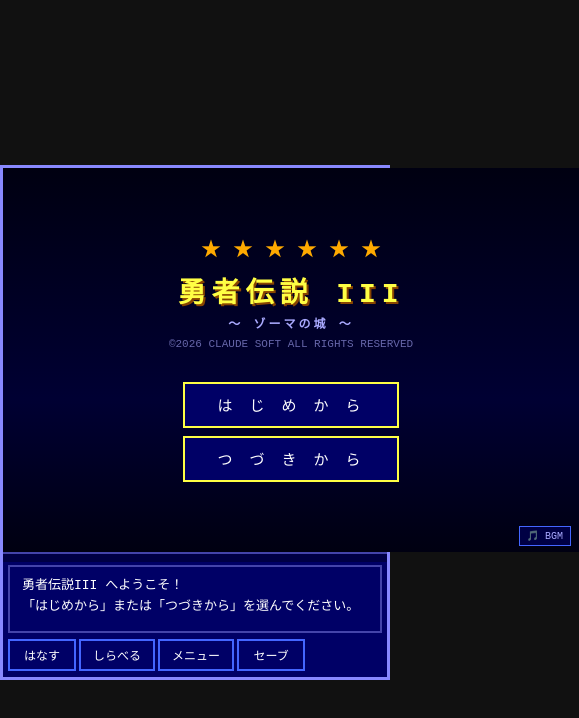
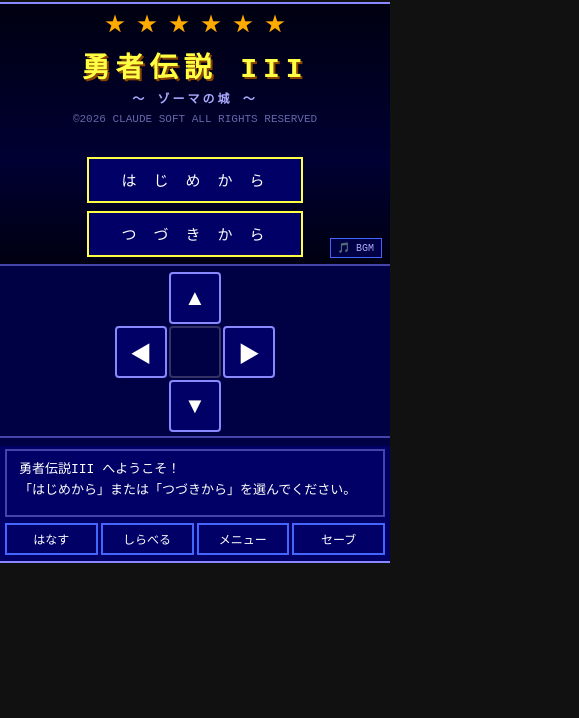
Before and after one commit to Nobu-cyan/git-windows, a plain HTML site: page 260402/draqquest3.html in a window 390 px wide. Shown: the whole page, 579 px wide, since content can reach past the window. Drawn offline with Linux system fonts and the light colour scheme.

Commit message:
レスポンシブル対応に修正

```diff
--- a/260402/draqquest3.html
+++ b/260402/draqquest3.html
@@ -7,10 +7,51 @@
 <style>
 *{margin:0;padding:0;box-sizing:border-box;}
 body{background:#111;color:#fff;font-family:'MS Gothic','Courier New',monospace;
-     display:flex;flex-direction:column;align-items:center;justify-content:center;min-height:100vh;}
+     display:flex;flex-direction:column;align-items:center;justify-content:flex-start;min-height:100vh;overflow-x:hidden;}
 #gc{width:576px;max-width:100vw;background:#000066;border:3px solid #8888ff;}
 #mapWrap{position:relative;width:576px;height:384px;overflow:hidden;}
 #mapCanvas{display:block;}
+
+/* ========== タッチ操作Dパッド ========== */
+#dpad{display:none;justify-content:center;align-items:center;
+      padding:6px 0 4px;background:#000044;border-top:2px solid #4444aa;user-select:none;}
+#dpadGrid{display:grid;grid-template-columns:repeat(3,46px);grid-template-rows:repeat(3,46px);gap:2px;}
+.dpadBtn{background:#000066;border:2px solid #8888ff;color:#fff;font-size:18px;
+         display:flex;align-items:center;justify-content:center;cursor:pointer;border-radius:4px;
+         touch-action:manipulation;-webkit-tap-highlight-color:transparent;}
+.dpadBtn:active{background:#2222aa;border-color:#ffff44;}
+.dpadC{background:#000044;border-color:#333366;cursor:default;}
+
+@media(max-width:600px){
+  body{justify-content:flex-start;padding-top:2px;}
+  #gc{width:100vw;border-left:none;border-right:none;border-width:2px 0;}
+  #mapWrap{width:100vw;height:calc(100vw * 384 / 576);}
+  #mapWrap canvas{width:100%;height:100%;}
+  #dpad{display:flex;}
+  #partyBar{gap:2px;padding:2px 3px;flex-wrap:wrap;}
+  .charCard{font-size:10px;padding:2px 4px;}
+  .charCard .cname{font-size:11px;}
+  #msgBox{font-size:11px;min-height:52px;padding:5px 8px;margin:2px 3px;}
+  #cmdArea{padding:2px 3px 4px;gap:2px;}
+  .btn{font-size:11px;padding:7px 6px;min-width:0;flex:1;}
+  #titleOv h1{font-size:20px;letter-spacing:3px;}
+  #titleOv h2{font-size:10px;letter-spacing:2px;}
+  .startBtn{font-size:13px;padding:9px 22px;letter-spacing:2px;}
+  .enemyEmoji{font-size:48px;}
+  #battleBg{height:150px;padding:8px 10px;}
+  #battleMsg{font-size:11px;min-height:36px;padding:4px 8px;}
+  #battleCmds{padding:2px 3px;}
+  #battleCmds .btn,#spellPanel .btn,#targetPanel .btn{flex:1;padding:7px 4px;font-size:11px;}
+  .ovTitle{font-size:15px;padding:3px 12px;}
+  .shopRow{font-size:11px;padding:4px 8px;}
+  #shopList{max-height:140px;max-width:100%;}
+  .classCard{padding:5px 8px;max-width:100%;}
+  #storyBody{font-size:11px;}
+  #storyTitle{font-size:17px;}
+  #menuBody{font-size:11px;}
+  #dpadGrid{grid-template-columns:repeat(3,52px);grid-template-rows:repeat(3,52px);}
+  .dpadBtn{font-size:22px;}
+}
 #partyBar{display:flex;background:#000044;border-top:2px solid #4444aa;padding:4px 6px;gap:6px;}
 .charCard{flex:1;background:#000066;border:1px solid #4466aa;padding:4px 6px;font-size:11px;min-width:0;}
 .charCard .cname{color:#ffff88;font-size:12px;font-weight:bold;}
@@ -202,6 +243,21 @@ body{background:#111;color:#fff;font-family:'MS Gothic','Courier New',monospace;
     </div>
   </div>
 
+  <!-- タッチ操作Dパッド -->
+  <div id="dpad">
+    <div id="dpadGrid">
+      <div></div>
+      <button class="dpadBtn" ontouchstart="dpadPress(0,-1);event.preventDefault()" ontouchend="dpadRelease()" onmousedown="dpadPress(0,-1)" onmouseup="dpadRelease()">▲</button>
+      <div></div>
+      <button class="dpadBtn" ontouchstart="dpadPress(-1,0);event.preventDefault()" ontouchend="dpadRelease()" onmousedown="dpadPress(-1,0)" onmouseup="dpadRelease()">◀</button>
+      <div class="dpadBtn dpadC"></div>
+      <button class="dpadBtn" ontouchstart="dpadPress(1,0);event.preventDefault()" ontouchend="dpadRelease()" onmousedown="dpadPress(1,0)" onmouseup="dpadRelease()">▶</button>
+      <div></div>
+      <button class="dpadBtn" ontouchstart="dpadPress(0,1);event.preventDefault()" ontouchend="dpadRelease()" onmousedown="dpadPress(0,1)" onmouseup="dpadRelease()">▼</button>
+      <div></div>
+    </div>
+  </div>
+
   <div id="partyBar"></div>
   <div id="msgBox"><span id="msgText"></span><span class="arr" id="msgArr" style="display:none">▼</span></div>
   <div id="cmdArea">
@@ -790,6 +846,19 @@ function renderPartyBar(){
 // MOVEMENT & ENCOUNTER
 // ============================================================
 let moveBlocked=false;
+
+// ---- タッチDパッド ----
+let _dpadTimer=null;
+function dpadPress(dx,dy){
+  if(G.state!=='map'||moveBlocked) return;
+  movePlayer(dx,dy);
+  _dpadTimer=setInterval(()=>{if(G.state==='map'&&!moveBlocked)movePlayer(dx,dy);},180);
+}
+function dpadRelease(){clearInterval(_dpadTimer);_dpadTimer=null;}
+document.getElementById('dpad').addEventListener('touchstart',e=>e.preventDefault(),{passive:false});
+document.getElementById('dpad').addEventListener('touchend',  e=>e.preventDefault(),{passive:false});
+// ---- ここまで ----
+
 document.addEventListener('keydown',e=>{
   if(G.state!=='map'||moveBlocked) return;
   let dx=0,dy=0;
```
